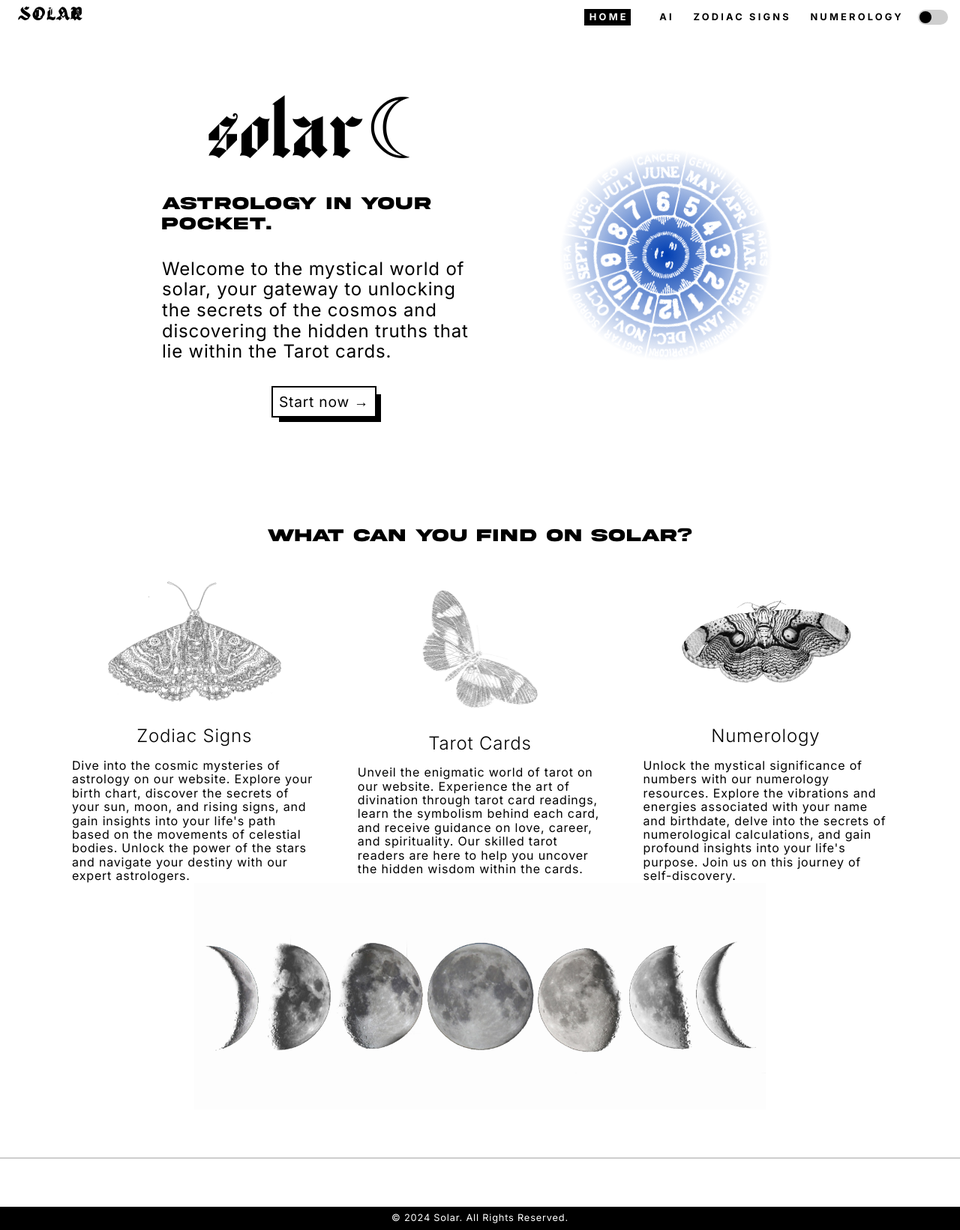
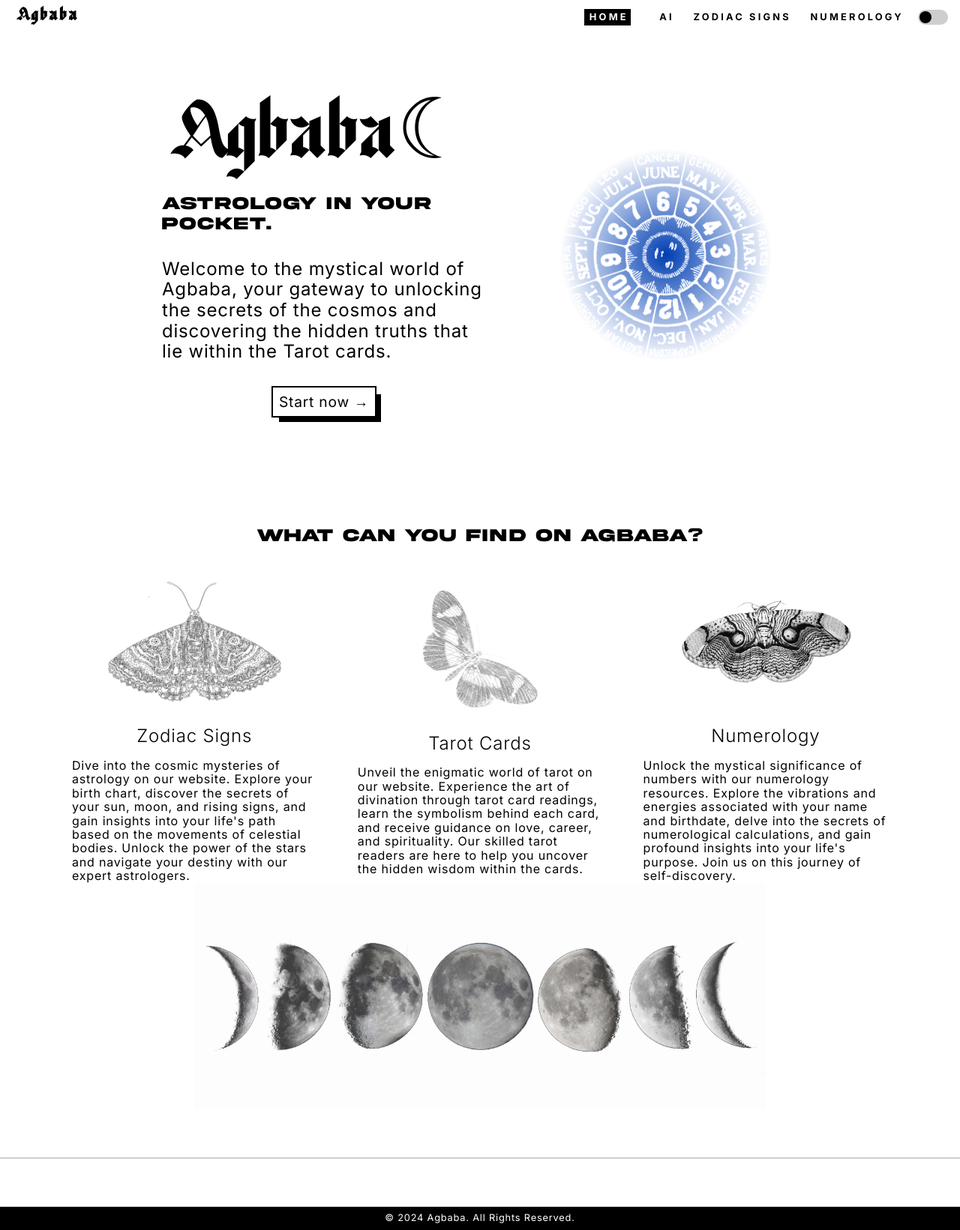
Before and after one commit to arvind2602/agbaba, a React (Vite) app: page / in a window 1280 px wide. Shown: the whole page at 75% size. Built offline with nearby package versions, Linux system fonts and the light colour scheme; no server answers.

Commit message:
Updated new s chema

```diff
--- a/index.html
+++ b/index.html
@@ -8,7 +8,7 @@
       crossorigin="anonymous"
     ></script>
     <meta name="viewport" content="width=device-width, initial-scale=1.0" />
-    <title>Solar | AI-smart Astrology in your pocket</title>
+    <title>Agbaba | AI-smart Astrology in your pocket</title>
   </head>
   <body>
     <div id="root"></div>
--- a/package.json
+++ b/package.json
@@ -1,5 +1,5 @@
 {
-  "name": "solar",
+  "name": "Agbaba",
   "private": true,
   "version": "0.0.0",
   "type": "module",
--- a/src/components/Footer/Footer.tsx
+++ b/src/components/Footer/Footer.tsx
@@ -37,7 +37,7 @@ export default function Footer() {
         </li>
       </ul> */}
       <div className="footer__copyright">
-        <p>&copy; 2024 Solar. All Rights Reserved.</p>
+        <p>&copy; 2024 Agbaba. All Rights Reserved.</p>
       </div>
     </footer>
   );
--- a/src/components/Header/Header.tsx
+++ b/src/components/Header/Header.tsx
@@ -30,7 +30,7 @@ export default function Header() {
       <nav className={'nav'}>
         <div className="nav__options">
           <NavLink className="logo" to="/">
-            SOLAR
+            Agbaba
           </NavLink>
           {/* <ThemeToggle /> */}
           <div className="menu" onClick={closeMenu}>
--- a/src/pages/Ai/Ai.tsx
+++ b/src/pages/Ai/Ai.tsx
@@ -59,7 +59,7 @@ function Ai() {
                 <div className="flex flex-col gap-4">
                     {loading ?
 
-                        <img src={thinking} alt='"Thinking' className='h-auto w-1/4' /> :
+                        <img src={thinking} alt='"Thinking' className='h-auto w-1/3 text-center mx-auto' /> :
                         <div>
                             {!localStorage.getItem('end') ?
                                 <div>
--- a/src/pages/Home/Home.tsx
+++ b/src/pages/Home/Home.tsx
@@ -40,10 +40,10 @@ useEffect(() => {
     <div className="home">
       <section className="home__first-section">
         <div className="home__info">
-          <h1 className="home__logo">solar☾</h1>
+          <h1 className="home__logo">Agbaba☾</h1>
           <h2 className="home__heading">Astrology in your pocket.</h2>
           <p className="home__subheading">
-            Welcome to the mystical world of solar, your gateway to unlocking
+            Welcome to the mystical world of Agbaba, your gateway to unlocking
             the secrets of the cosmos and discovering the hidden truths that lie
             within the Tarot cards.
           </p>
@@ -63,7 +63,7 @@ useEffect(() => {
       </section>
 
       <section className="home__second-section">
-        <h2 className="home__heading">What can you find on solar?</h2>
+        <h2 className="home__heading">What can you find on Agbaba?</h2>
         <ul className="home__list">
           <li className="home__list-item">
             <img src={moth} className="home__icon invert"></img>
```
Also changed, not shown: 2 other files (tests, documents, lock files or other folders).
